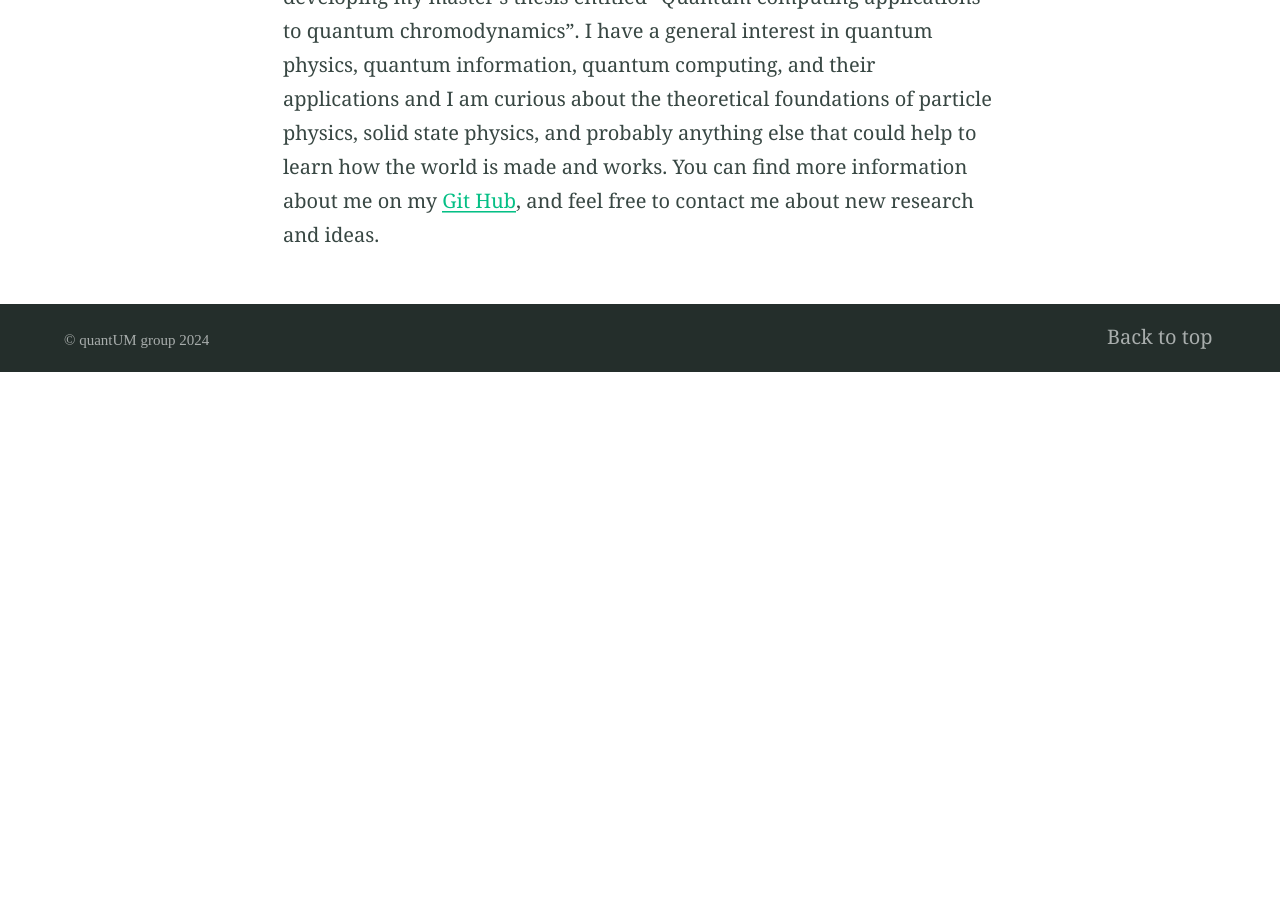
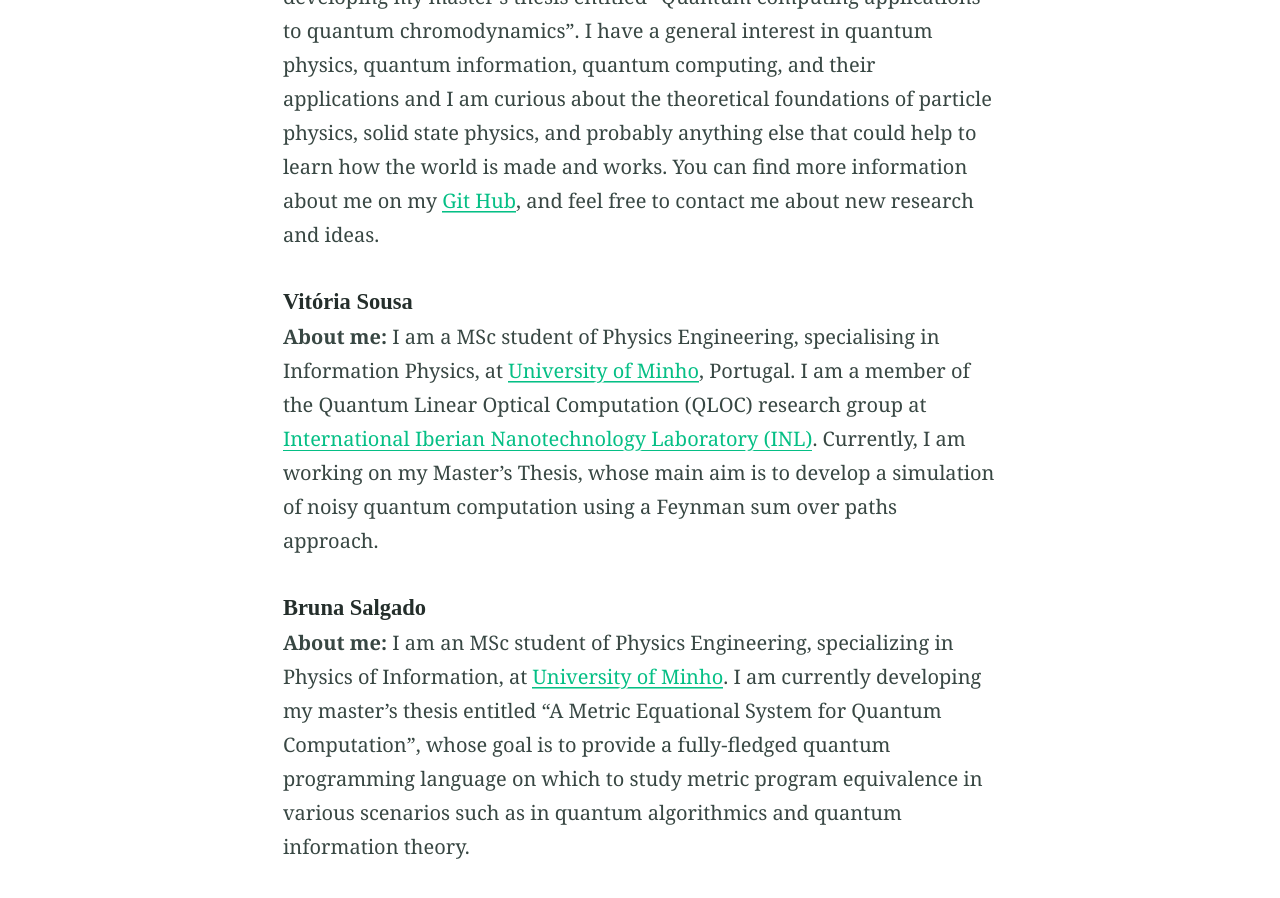
Before and after one commit to quantum-um/quantum-um.github.io, a Jekyll site: the page built from members.md, in a window 1280 px wide and 900 px high, scrolled down 5138 px. Built offline with Jekyll 4.4.1, drawn with Linux system fonts in a browser that asks for light colours; before the commit the page ends 5510 px from its top, so only the background shows below that.

Commit message:
Added description of Vitória and Bruna

```diff
--- a/members.md
+++ b/members.md
@@ -196,3 +196,20 @@ curious about the theoretical foundations of particle physics, solid state physi
 anything else that could help to learn how the world is made and works. You can find more
 information about me on my [Git Hub](https://github.com/mgabijo/mgabijo), and feel free to contact
 me about new research and ideas.
+
+
+##### Vitória Sousa
+
+**About me:** I am a MSc student of Physics Engineering, specialising in Information Physics, at
+[University of Minho](https://www.uminho.pt/PT), Portugal. I am a member of the Quantum Linear
+Optical Computation (QLOC) research group at [International Iberian Nanotechnology Laboratory
+(INL)](https://inl.int/). Currently, I am working on my Master's Thesis, whose main aim is to
+develop a simulation of noisy quantum computation using a Feynman sum over paths approach.
+
+##### Bruna Salgado
+
+**About me:** I am an MSc student of Physics Engineering, specializing in Physics of Information, at
+[University of Minho](https://www.uminho.pt/PT). I am currently developing my master’s thesis
+entitled “A Metric Equational System for Quantum Computation”, whose goal is to provide a
+fully-fledged quantum programming language on which to study metric program equivalence in various
+scenarios such as in quantum algorithmics and quantum information theory.
```
